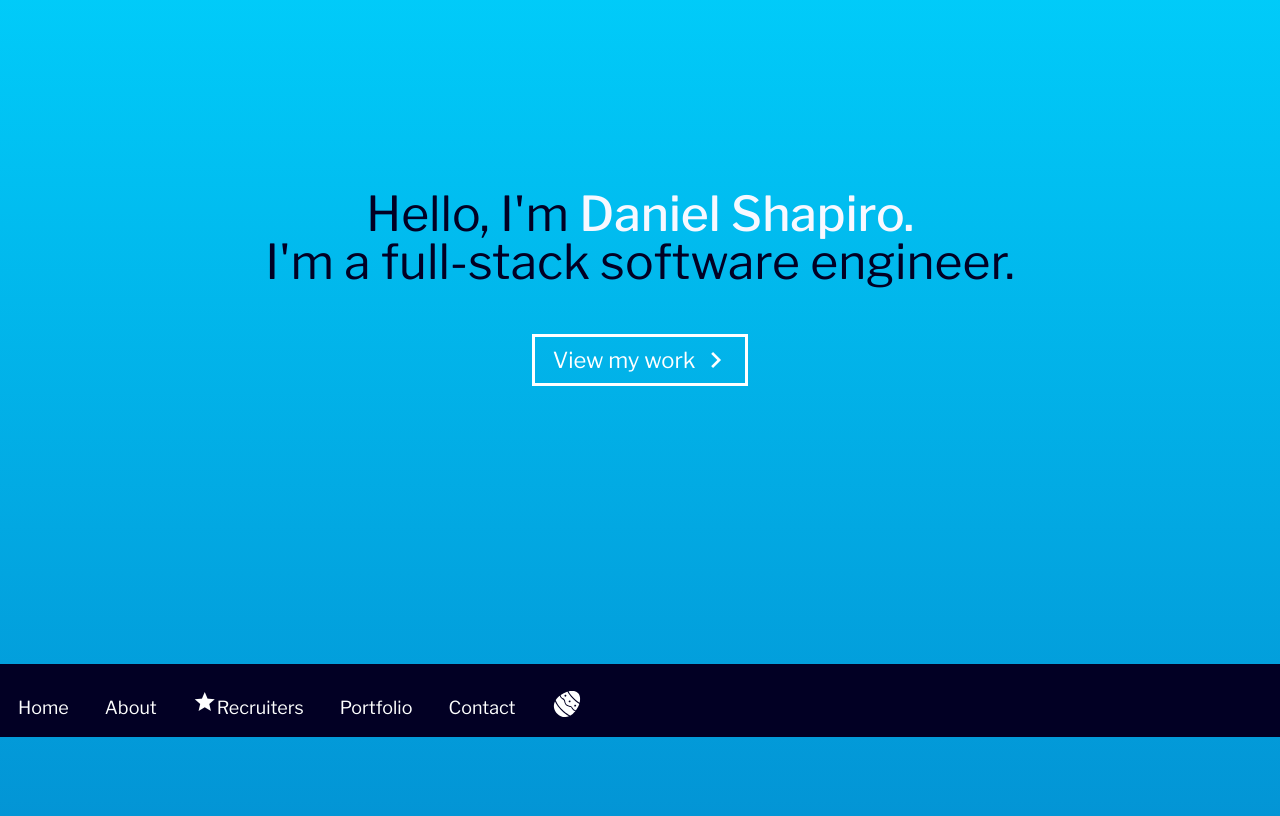
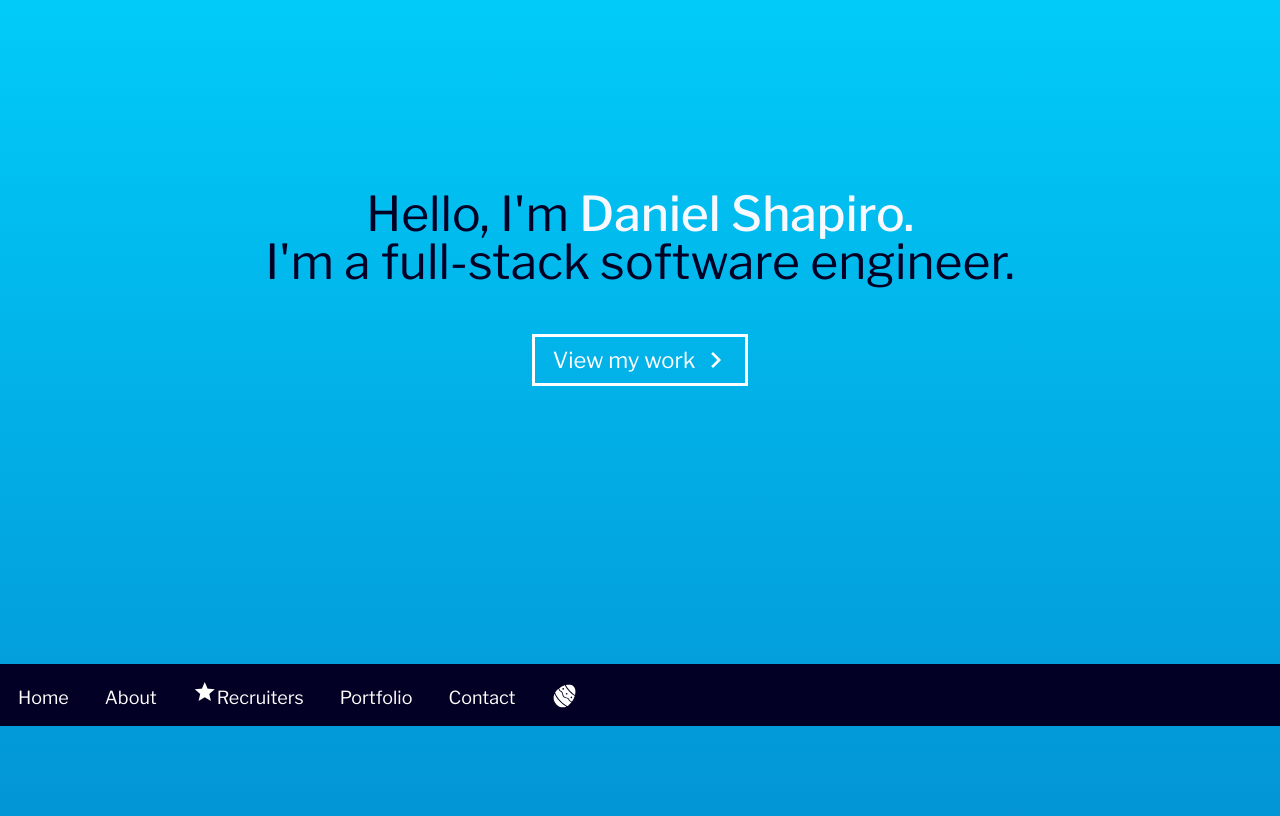
Before and after one commit to shapirodaniel/portfolio, a React (Create React App) app: page / in a window 1280 px wide. Shown: the part 136-952 px from the top of the page. Built offline with nearby package versions, Linux system fonts and the light colour scheme.

Commit message:
fix: ee-conditionalText margin bug

```diff
--- a/src/Main.js
+++ b/src/Main.js
@@ -18,7 +18,6 @@ const Main = () => {
 	return (
 		<main>
 			<Nav
-				isModalVisible={isModalVisible}
 				setModalVisible={setModalVisible}
 				setModalComponent={setModalComponent}
 			/>
--- a/src/main/Nav.css
+++ b/src/main/Nav.css
@@ -35,9 +35,8 @@ nav span.activeClass {
 
 .easterEggIcon {
 	filter: invert();
-	height: 2em;
+	height: 1.4em;
 	transform: translateY(5px);
-	padding-top: 0.3em;
 }
 
 #easterEgg:hover > .easterEggIcon {
@@ -47,6 +46,7 @@ nav span.activeClass {
 
 #easterEgg:hover + .ee-conditionalText {
 	display: inline-flex;
+	margin-bottom: -0.1em;
 }
 
 .ee-conditionalText {
--- a/src/main/Nav.js
+++ b/src/main/Nav.js
@@ -5,7 +5,7 @@ import './Nav.css';
 const scrollIntoView = classSelector =>
 	document.querySelector(classSelector).scrollIntoView({ behavior: 'smooth' });
 
-const Nav = ({ isModalVisible, setModalVisible, setModalComponent }) => {
+const Nav = ({ setModalVisible, setModalComponent }) => {
 	const homeRef = useRef(null);
 	const aboutRef = useRef(null);
 	const recruiterRef = useRef(null);
```
